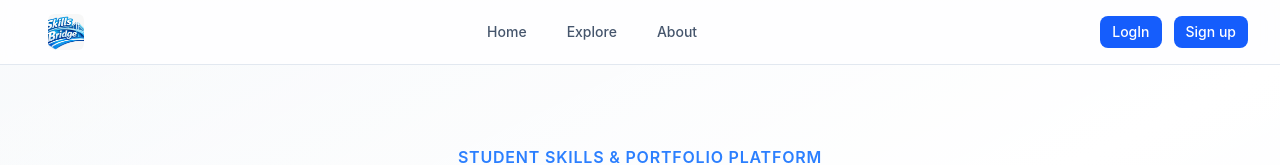
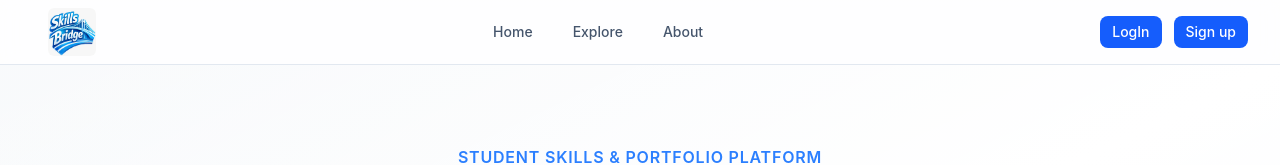
Before and after one commit to leeladiv/SkillsBridge, a Vue app in the folder Frontend/SkillsBridge/: page / in a window 1280 px wide. Shown: the top 165 px of the page. Built offline with nearby package versions, Linux system fonts and the light colour scheme.

Commit message:
stats backend

```diff
--- a/Frontend/SkillsBridge/src/components/layout/AppNavbar.vue
+++ b/Frontend/SkillsBridge/src/components/layout/AppNavbar.vue
@@ -135,7 +135,7 @@ onUnmounted(() => {
       >
         <img
           src="/public/SkillsBridge Logo.jpeg"
-          class="h-9 w-9 rounded-md object-cover"
+          class="h-12 w-12 rounded-md"
           alt="SkillsBridge logo"
         />
       </router-link>
--- a/Frontend/SkillsBridge/src/views/LandingView.vue
+++ b/Frontend/SkillsBridge/src/views/LandingView.vue
@@ -455,7 +455,8 @@ function handleNewsletterSubmit() {
             Organizations actively recruiting talent from our platform.
           </p>
 
-        <div class="mt-10 overflow-hidden logo-marquee slow logo-marquee-track">
+        <!-- carousel-->
+        <div class="mt-10 overflow-hidden max-auto container flex mx-auto space-x-8 p-4 scroll-animation logo-marquee slow logo-marquee-track">
           <div aria-hidden="true" class="mt-12 logo-marquee-track grid grid-cols-2 items-center justify-items-center gap-8 sm:grid-cols-3 lg:grid-cols-6">
              <div class="flex h-16 w-30 items-center justify-center rounded-lg bg-slate-100 font-semibol">
               <img src="/public/AmeuLogo.PNG" class="h-16 w-100" alt="AmeuLogo" >
@@ -476,7 +477,7 @@ function handleNewsletterSubmit() {
               <img src="/public/UmuLogo.PNG" class="h-16 w-100" alt="UmuLogo">
              </div>
 
-             <div class="flex h-16 w-30 items-center justify-center rounded-lg bg-slate-100 font-semibol">
+        <div class="flex h-16 w-30 items-center justify-center rounded-lg bg-slate-100 font-semibol">
               <img src="/public/AmeuLogo.PNG" class="h-16 w-100" alt="AmeuLogo" >
              </div>
              <div class="flex h-16 w-32 items-center justify-center rounded-lg bg-slate-100  font-semibold">
@@ -494,7 +495,7 @@ function handleNewsletterSubmit() {
              <div class="flex h-16 w-32 items-center justify-center rounded-lg bg-slate-100 font-semibold">
               <img src="/public/UmuLogo.PNG" class="h-16 w-100" alt="UmuLogo">
              </div>
-             </div>
+            </div>
           </div>
         </div>
       </section>
```
Also changed, not shown: Frontend/SkillsBridge/package.json (+6 -1 lines), 1 other file (tests, documents, lock files or other folders).
